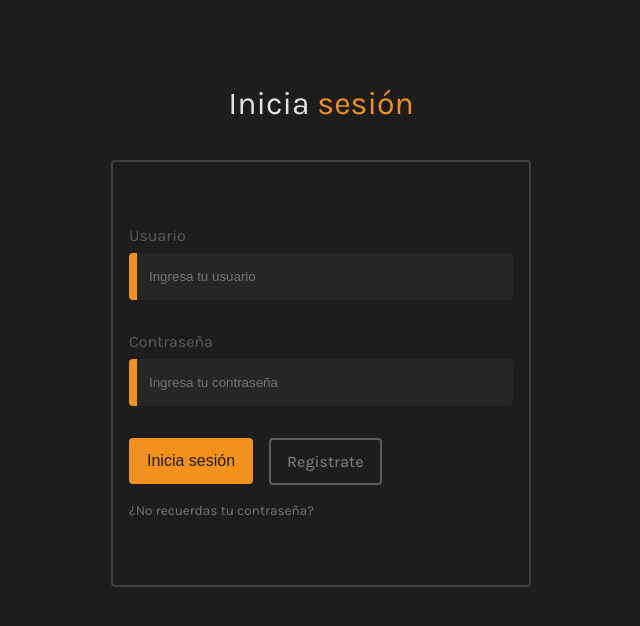
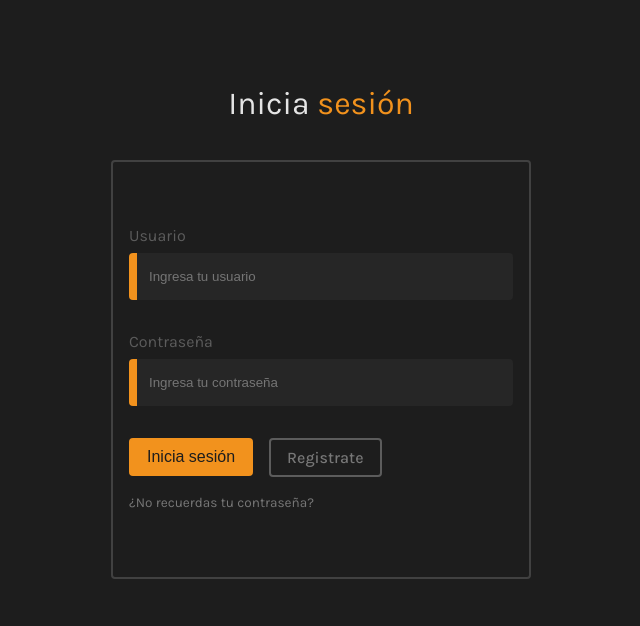
Before and after one commit to MaximilianoLeonel23/criptavisor-criptocurrencyapp, a React (Create React App) app: page /login in a window 1280 px wide. Shown: the top 626 px of the page, without its empty margins (319-959 px from the left). Built offline with nearby package versions, Linux system fonts and the light colour scheme.

Commit message:
Corrigiendo algunos errores de estilo

```diff
--- a/src/App.js
+++ b/src/App.js
@@ -2,7 +2,9 @@ import Nav from "./components/nav/nav";
 import { Outlet } from "react-router-dom";
 import React, { useState, useEffect } from "react";
 
+
 export const userContext = React.createContext();
+
 
 function App() {
   const [user, setUser] = useState({});
@@ -14,12 +16,14 @@ function App() {
   }, []);
 
   return (
+
       <userContext.Provider value={user}>
         <div className="app_container">
           <Nav />
           <Outlet />
         </div>
       </userContext.Provider>
+
   );
 }
 
--- a/src/components/login/login.js
+++ b/src/components/login/login.js
@@ -1,5 +1,5 @@
 import { useState } from "react";
-
+import React from "react";
 import { Link, Navigate, useNavigate } from "react-router-dom";
 
 const Login = () => {
@@ -9,7 +9,6 @@ const Login = () => {
     username: "",
     password: "",
   });
-
 
   /* Testing data
   username: kminchelle
@@ -39,9 +38,8 @@ const Login = () => {
       .catch((error) => console.log(error));
   };
   if (localStorage.getItem("tokenUser")) {
-    return <Navigate to="/" />
+    return <Navigate to="/" />;
   }
-
 
   return (
     <div className="login_container">
--- a/src/components/profile/profile.js
+++ b/src/components/profile/profile.js
@@ -3,7 +3,7 @@ import { userContext } from "../../App";
 
 const Profile = () => {
   const user = useContext(userContext);
-
+  console.log(user);
   return (
     <>
       <h1 className="profile_title">
--- a/src/css/style.css
+++ b/src/css/style.css
@@ -445,7 +445,7 @@ tbody tr:nth-child(even) {
   font-size: 1rem;
   color: #1d1d1d;
   font-weight: 500;
-  padding: 0.75rem 1rem;
+  padding: 0.5rem 1rem;
   border-radius: 0.25rem;
   background-color: #f2921d;
   border: 2px solid #f2921d; }
@@ -457,7 +457,7 @@ tbody tr:nth-child(even) {
 
 .registrate_btn {
   margin-left: 1rem;
-  padding: 0.75rem 1rem;
+  padding: 0.5rem 1rem;
   border-radius: 0.25rem;
   font-weight: 500;
   text-decoration: none;
--- a/src/scss/components/_login.scss
+++ b/src/scss/components/_login.scss
@@ -65,7 +65,7 @@
 
   font-weight: 500;
 
-  padding: 0.75rem 1rem;
+  padding: 0.5rem 1rem;
   border-radius: $border-radius;
   background-color: $color-yellow500;
   border: 2px solid $color-yellow500;
@@ -81,7 +81,7 @@
 
 .registrate_btn {
   margin-left: 1rem;
-  padding: 0.75rem 1rem;
+  padding: 0.5rem 1rem;
   border-radius: $border-radius;
   font-weight: 500;
   text-decoration: none;
```
Lines whose indentation alone changed are shown as unchanged.
